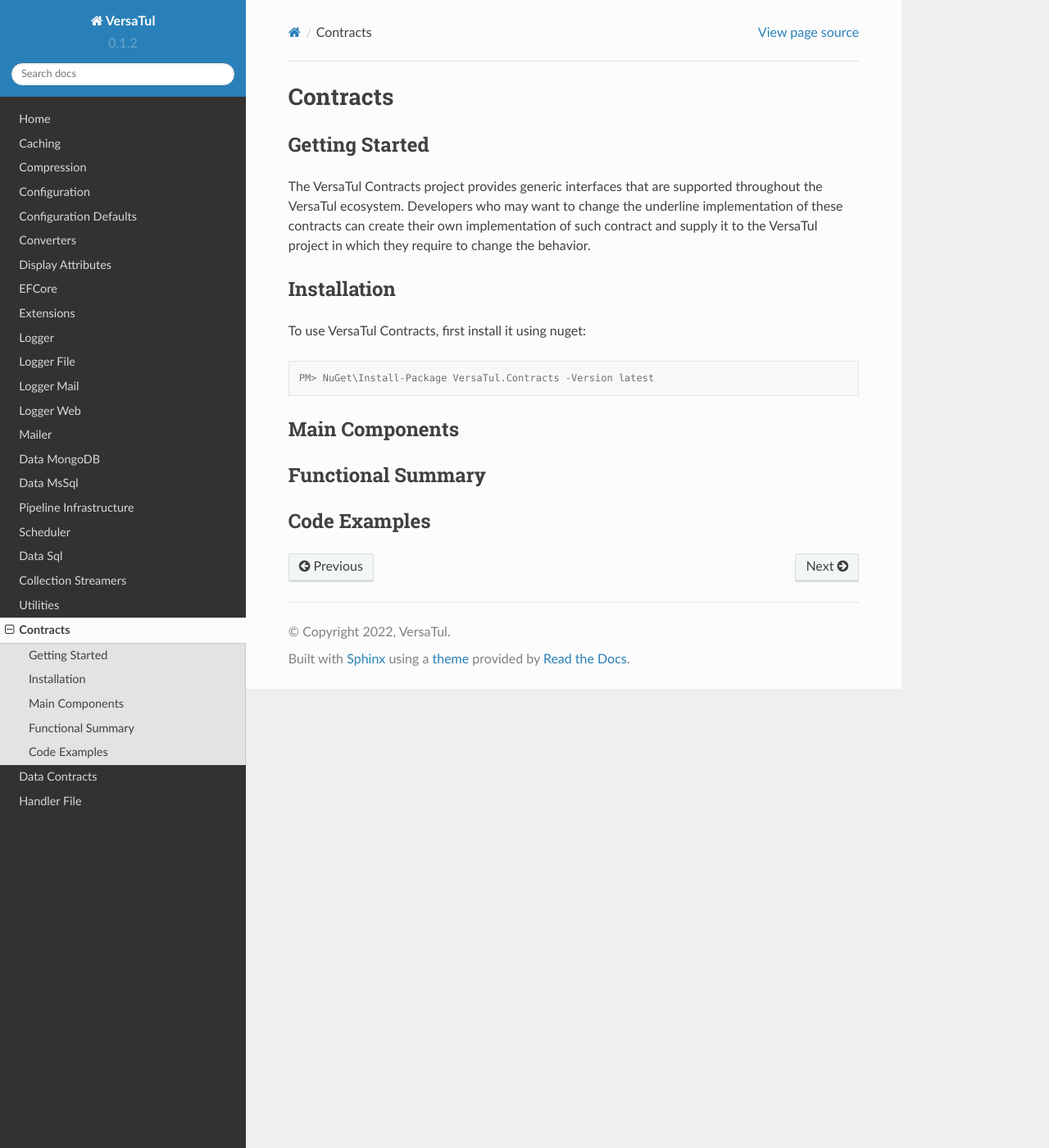
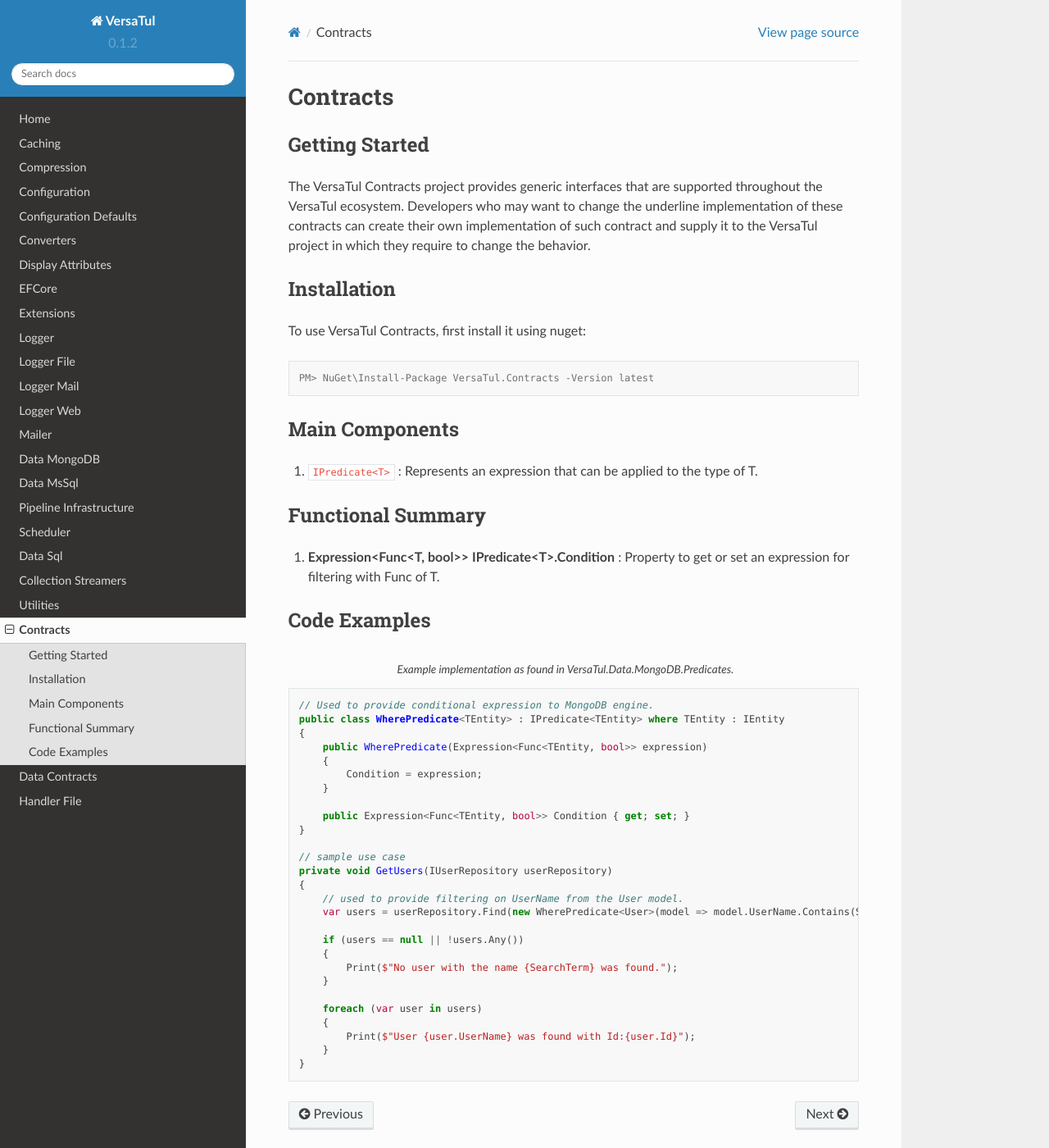
Before and after one commit to BjornWilliams/DocsVersaTul, a Sphinx documentation site: the page built from docs/source/contracts.rst, in a window 1280 px wide and 1400 px high. Shown: the whole window at 82% size. Built offline with Sphinx 7.4.7 and the Read the Docs theme 2.0.0, drawn with Linux system fonts in a browser that asks for light colours.

Commit message:
Update contracts.rst

```diff
--- a/docs/source/contracts.rst
+++ b/docs/source/contracts.rst
@@ -3,7 +3,9 @@
 
 Getting Started
 ----------------
-The VersaTul Contracts project provides generic interfaces that are supported throughout the VersaTul ecosystem. Developers who may want to change the underline implementation of these contracts can create their own implementation of such contract and supply it to the VersaTul project in which they require to change the behavior.
+The VersaTul Contracts project provides generic interfaces that are supported throughout the VersaTul ecosystem.
+Developers who may want to change the underline implementation of these contracts can create their own implementation of such contract
+and supply it to the VersaTul project in which they require to change the behavior.
 
 Installation
 ------------
@@ -16,9 +18,42 @@
 
 Main Components
 ----------------
+#. ``IPredicate<T>`` : Represents an expression that can be applied to the type of T.
 
 Functional Summary
 ------------------
+#. **Expression<Func<T, bool>> IPredicate<T>.Condition** : Property to get or set an expression for filtering with Func of T.
 
 Code Examples
 -------------
+
+.. code-block:: c#
+    :caption: Example implementation as found in VersaTul.Data.MongoDB.Predicates.
+
+    // Used to provide conditional expression to MongoDB engine.
+    public class WherePredicate<TEntity> : IPredicate<TEntity> where TEntity : IEntity
+    {
+        public WherePredicate(Expression<Func<TEntity, bool>> expression)
+        {
+            Condition = expression;
+        }
+
+        public Expression<Func<TEntity, bool>> Condition { get; set; }
+    }
+
+    // sample use case
+    private void GetUsers(IUserRepository userRepository)
+    {
+        // used to provide filtering on UserName from the User model.
+        var users = userRepository.Find(new WherePredicate<User>(model => model.UserName.Contains(SearchTerm)));
+
+        if (users == null || !users.Any())
+        {
+            Print($"No user with the name {SearchTerm} was found.");
+        }
+
+        foreach (var user in users)
+        {
+            Print($"User {user.UserName} was found with Id:{user.Id}");
+        }
+    }
```
